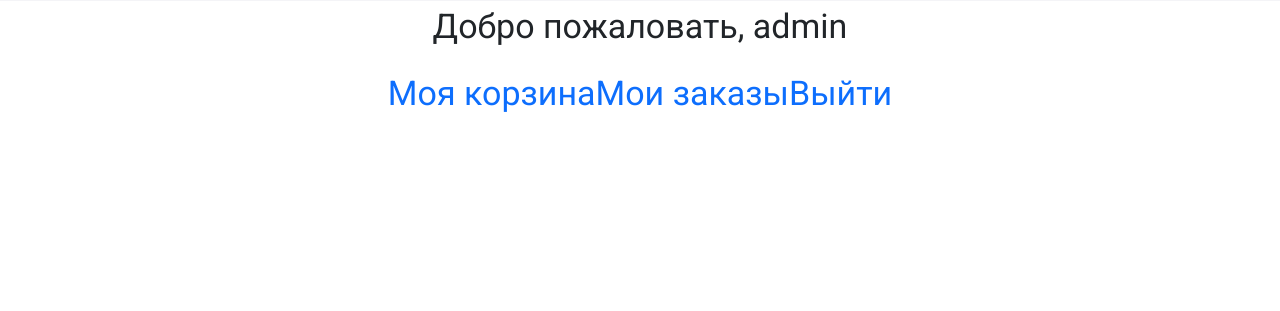
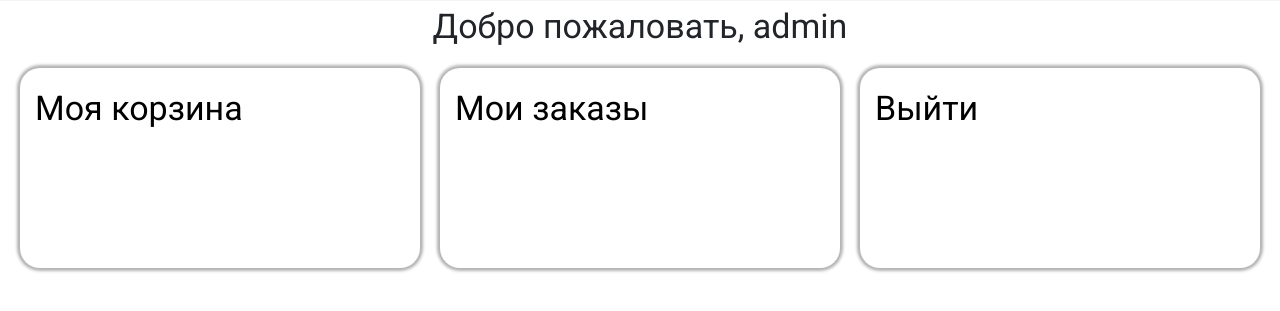
Before and after one commit to egor-hramkov/watch_site, a Django app: page /profile/ in a window 1280 px wide. Shown: the part 133-444 px from the top of the page. Run offline with Django 4.2, Linux system fonts and the light colour scheme; a user stored in the database is signed in; data comes from the database, SQL or seed files in the repository; both versions use the stored data as it was after the commit.

Commit message:
ласт фиксы

```diff
--- a/watch_shop/forms.py
+++ b/watch_shop/forms.py
@@ -35,8 +35,8 @@ class RegisterUserForm(UserCreationForm):
         return password
 
     def clean_password2(self):
-        password1 = self.cleaned_data['password1']
-        password2 = self.cleaned_data['password2']
+        password1 = self.data.get('password1')
+        password2 = self.data.get('password2')
         if password1 != password2:
             raise ValidationError('Пароли не совпадают')
         return password2
--- a/watch_shop/static/css/style.css
+++ b/watch_shop/static/css/style.css
@@ -459,7 +459,7 @@ input::-webkit-inner-spin-button {
 
 .user-info {
   margin: 0 auto;
-  width: fit-content;
+  width: 100%;
   display: flex;
   flex-direction: column;
   justify-content: center;
@@ -467,4 +467,18 @@ input::-webkit-inner-spin-button {
   font-size: 34px;
 }
 
+.profile-action {
+  color: black;
+  font-size: 34px;
+  font-family: "Roboto", sans-serif;
+  width: 400px;
+  height: 200px;
+  box-shadow: 0 0 3px 3px rgba(0, 0, 0, 0.3);
+  border-radius: 20px;
+  padding: 15px;
+}
+.profile-action a {
+  color: black;
+}
+
 /*# sourceMappingURL=style.css.map */
--- a/watch_shop/views.py
+++ b/watch_shop/views.py
@@ -84,8 +84,8 @@ def register(request):
         if form.is_valid():
             form.save()
             new_user = authenticate(
-                username=form.cleaned_data['username'],
-                password=form.cleaned_data['password1'],
+                username=form.cleaned_data.get('username'),
+                password=form.cleaned_data.get('password1'),
             )
             login(request, new_user)
             return redirect('mainpage')
```
Also changed, not shown: db.sqlite3, 1 other file.
